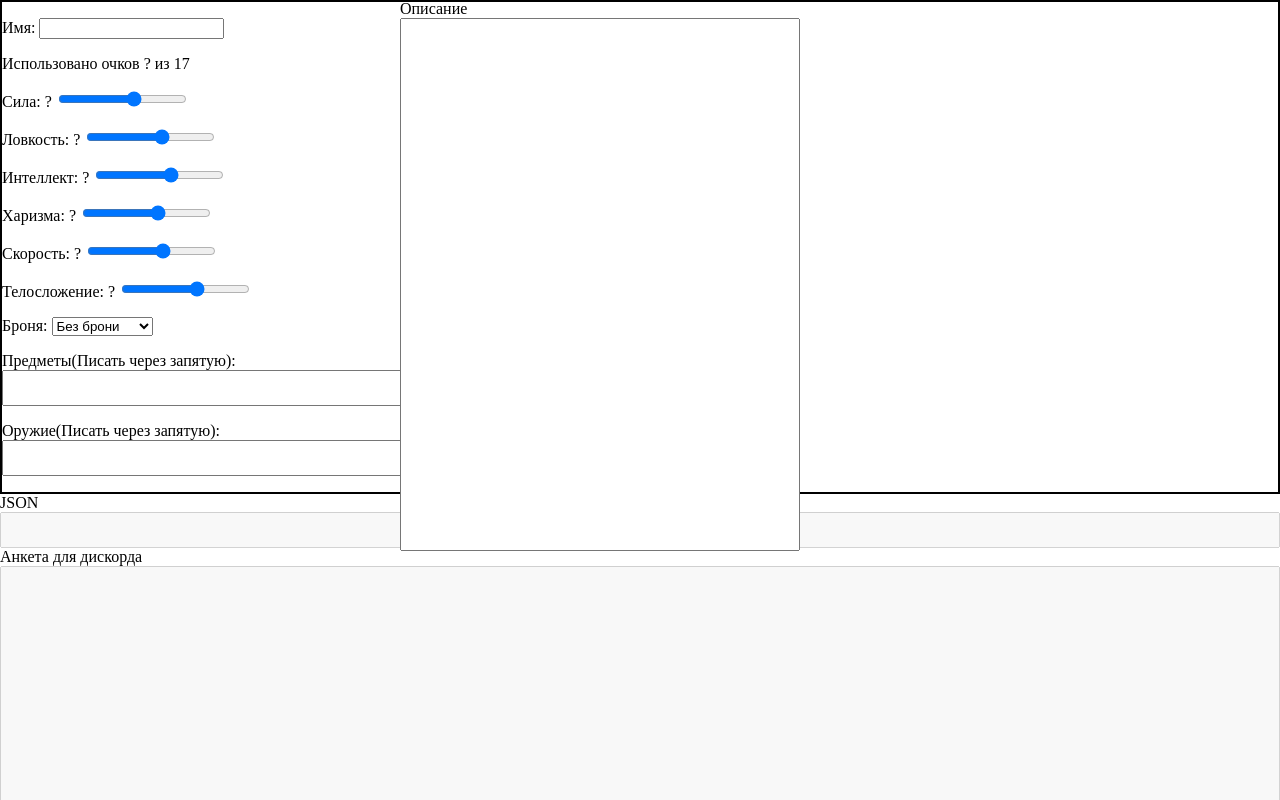
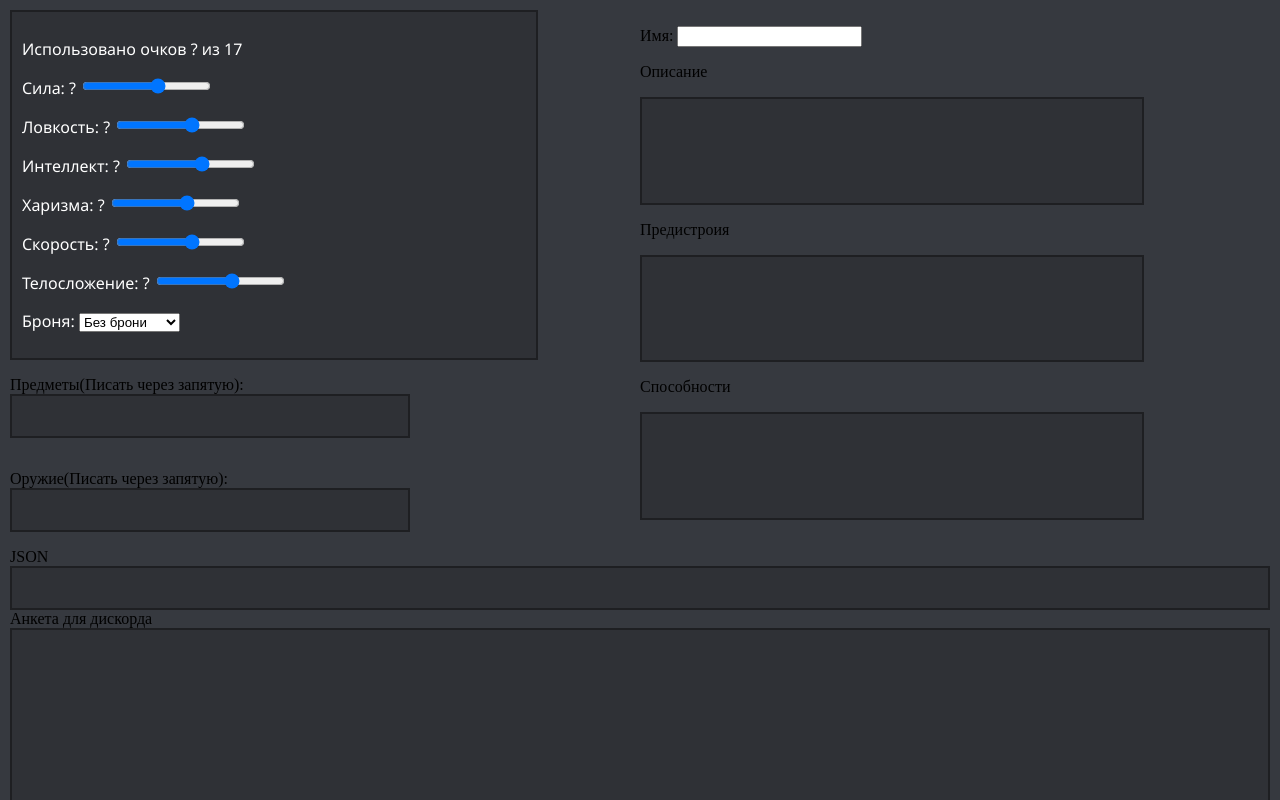
Before and after one commit to Nik1am/gladiators, a plain HTML site: page index.html in a window 1280 px wide. Shown: the top 800 px of the page. Drawn offline with Linux system fonts and the light colour scheme.

Commit message:
Add files via upload

```diff
--- a/index.html
+++ b/index.html
@@ -1,10 +1,25 @@
+<head>
+    <meta content="Редактор" property="og:title">
+    <meta content="Генератор персонажей для Гладиаторов" property="og:description">
+    <meta content="nik1am.github.io" property="og:site_name">
+    <meta name="theme-color" content="#ff6961">
+</head>
+
 <style>
     body {
         margin:0;
-        padding:0;
+        padding:10;
+        background-color: #36393f ;
+    }
+    textarea {
+        font-family: 'Segoe UI', Tahoma, Geneva, Verdana, sans-serif;
+        color: #FFF;
+        background-color: #2f3136;
+        border: 2px #1e1f22 solid;
     }
     #settings {
-        border:2px solid;
+        display: grid;
+        grid-template-columns: 1fr 1fr;
     }
     #pts_desc {
         width:400px;
@@ -26,21 +41,28 @@
         width:400px;
         resize: none;
     }
-    #description {
-        position:absolute;
-        top:0px;
-        left: 400px;
-        width:400px;
-        height:40em;
+    #abilities_text,#description_text,#lore_text {
+        resize: none;
+        width: 80%;
+        height: 20%;
     }
-    #description_text {
-        resize: none;
-        width:400px;
-        height:40em;
+    #stats {
+        display: grid;
+        grid-template-columns: 1fr;
+    }
+    #points {
+        font-family: 'Segoe UI', Tahoma, Geneva, Verdana, sans-serif;
+        color: #FFF;
+        padding: 10;
+        width: 80%;
+        background-color: #2f3136;
+        border: 2px #1e1f22 solid;
     }
 </style>
+<body>
 <div id="settings">
-    <p>Имя: <input id="name"></p>
+    <div id="stats">
+        <div id="points">
         <p>Использовано очков <span id="used">?</span> из 17</p>
         <p><span id="pts_desc">Сила: </span><span id="st_pts">?</span> <input type="range" min="-2" max="3" id="strength"> </p>
         <p><span id="pts_desc">Ловкость: </span><span id="ag_pts">?</span> <input type="range" min="-2" max="3" id="agility"> </p>
@@ -55,13 +77,27 @@
             <option value="2">Легкая</option>
             <option value="3">Средняя</option>
             <option value="4">Тяжелая</option>
-    </select>
-    </p>
+        </select></p>
+        </div>
+        <div>
+        <p><div id="pts_desc">Предметы(Писать через запятую): </div><textarea id="items"></textarea></p>
+        </div>
+        <div>
+        <p><div id="pts_desc">Оружие(Писать через запятую): </div><textarea id="weapons"></textarea></p>
+        </div>
+    </div>
+    <div>
+        <p>Имя: <input id="name"></p>
         <div id="description">Описание
-        <textarea id="description_text"></textarea>
+            <p><textarea id="description_text"></textarea></p>
         </div>
-    <p><div id="pts_desc">Предметы(Писать через запятую): </div><textarea id="items"></textarea></p>
-    <p><div id="pts_desc">Оружие(Писать через запятую): </div><textarea id="weapons"></textarea></p>
+        <div id="lore">Предистроия
+            <p><textarea id="lore_text"></textarea></p>
+        </div>
+        <div id="abilities">Способности
+            <p><textarea id="abilities_text"></textarea></p>
+        </div>
+    </div>
 </div>
 <div id="json">JSON
     <textarea id="json_out" disabled></textarea>
@@ -70,3 +106,4 @@
     <textarea id="discord_out" disabled></textarea>
 </div>
 <script src='./script.js'></script>
+</body>
--- a/script.js
+++ b/script.js
@@ -16,6 +16,8 @@ settings.oninput = function() {
     armor = document.getElementById("armor").value
     armor_names = ["Без брони","Сверхлегкая","Легкая","Средняя","Тяжелая"]
     description = document.getElementById("description_text").value
+    lore = document.getElementById("lore_text").value
+    abilities = document.getElementById("abilities_text").value
 
     var stats = new Object();
     stats.name = name
@@ -29,9 +31,12 @@ settings.oninput = function() {
     stats.weapons = weapons.split(",").slice(0,6)
     stats.armor = armor
     stats.description = description
+    stats.description = lore
+    stats.description = abilities
+
     var jsonString= JSON.stringify(stats);
     json_out.value = jsonString
-    discord_out.value = `Имя: ${stats.name} \nСила: ${stats.strength}\nЛовкость: ${stats.agility}\nИнтеллект: ${stats.intelligence}\nХаризма: ${stats.charisma}\nСкорость: ${stats.speed}\nТелосложение: ${stats.constitution}\nПредметы: ${items}\nОружие: ${weapons}\nБроня: ${armor_names[armor]}\nОписание: ${description}`
+    discord_out.value = `Имя: ${stats.name} \n\nСила: ${stats.strength}\nЛовкость: ${stats.agility}\nИнтеллект: ${stats.intelligence}\nХаризма: ${stats.charisma}\nСкорость: ${stats.speed}\nТелосложение: ${stats.constitution}\n\nПредметы: ${items}\nОружие: ${weapons}\nБроня: ${armor_names[armor]}\n\nОписание: \n${description}\n\nЛор:\n${lore}\n\nСпособности:\n${abilities}`
     document.getElementById("st_pts").innerHTML = strength
     document.getElementById("ag_pts").innerHTML = agility
     document.getElementById("in_pts").innerHTML = intelligence
@@ -42,11 +47,11 @@ settings.oninput = function() {
     sum = strength+agility+intelligence+charisma+speed+bodyshape
     used.innerHTML = sum+12
     if (used.innerHTML > 17) {
-        settings.style.backgroundColor = "#FF8888";
+        settings.style.boxShadow = "0px 0px 4px 4px #FF0000";
         json_out.value = "Invalid stats"
     }
     else {
-        settings.style.backgroundColor = "#FFF";
+        settings.style.boxShadow = "0px 0px 4px 4px #36393f";
     }
 
 
```
Lines whose indentation alone changed are shown as unchanged.
